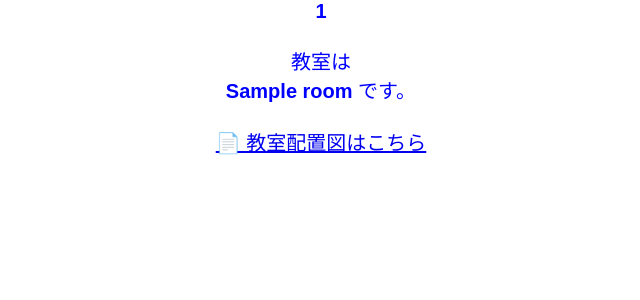
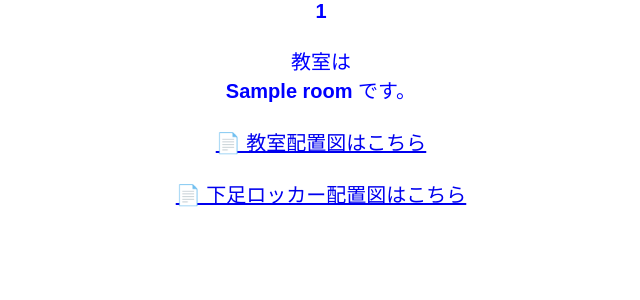
Before and after one commit to shunkun89/class-search-2026, a Flask app: template templates/index.html in a window 1280 px wide. Shown: the part 451-751 px from the top of the page, without its empty margins (319-959 px from the left). Run offline with Flask 3, Linux system fonts and the light colour scheme; the template is opened without the code that fills it: most values are stand-ins (such as "Sample title", 1, 10 or a date in 2020); parts of the project's set-up code (start-up, migrations or seed data) failed here and were passed over.

Commit message:
Update index.html

```diff
--- a/templates/index.html
+++ b/templates/index.html
@@ -60,6 +60,10 @@
     📄 教室配置図はこちら
 </a>
     </a>
+    <br><br>
+<a href="{{ url_for('static', filename='08年度下足ロッカー配置図.pdf') }}" target="_blank">
+📄 下足ロッカー配置図はこちら
+</a>
 </div>
 {% endif %}
 {% if error %}
```
